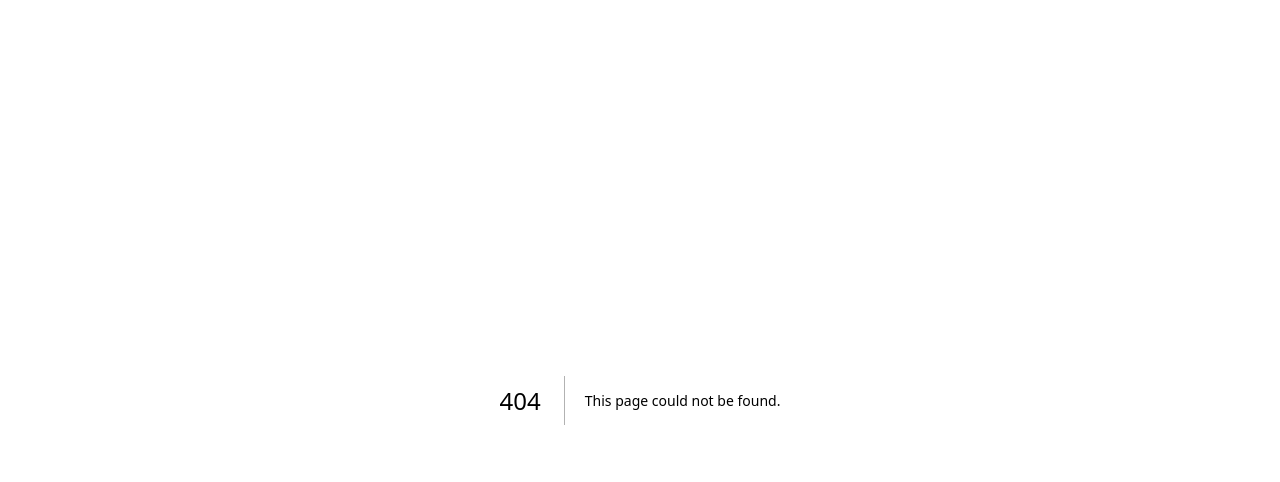
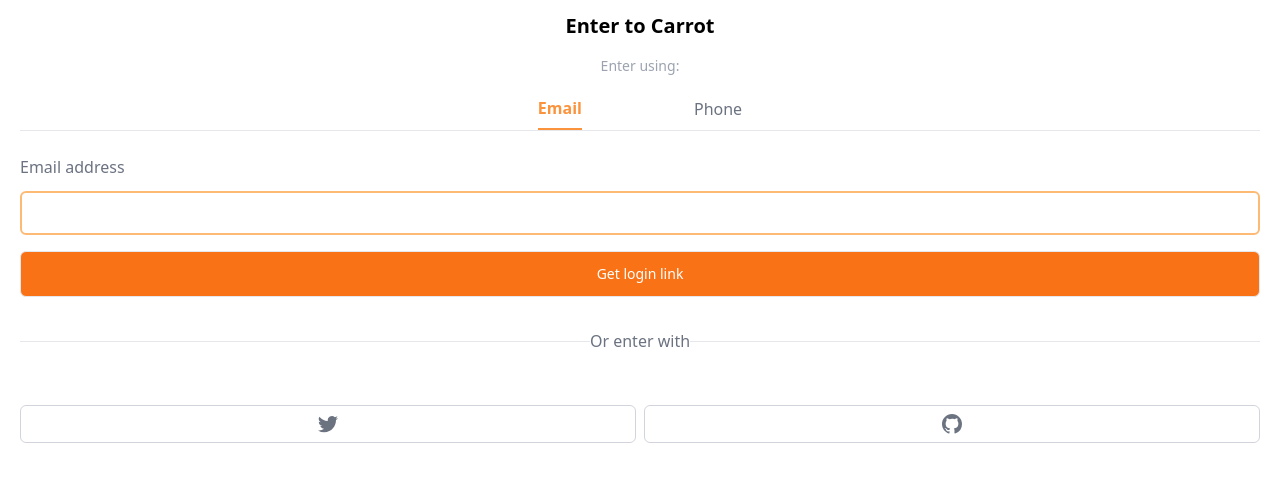
Before and after one commit to kwonhyeonwoo/carrot-market, a Next.js app: page /login in a window 1280 px wide. Before the commit this address had no page. Shown: the top 482 px of the page. Built offline with nearby package versions, Linux system fonts and the light colour scheme.

Commit message:
로그인 UI 작업 완료

```diff
--- a/pages/index.tsx
+++ b/pages/index.tsx
@@ -5,6 +5,8 @@
 
 export default function Home() {
   return (
-    <h1 className='text-blue-500'>hello</h1>
+    <div>
+
+    </div>
   )
 }
--- /dev/null
+++ b/pages/login.tsx
@@ -0,0 +1,74 @@
+import { useState } from "react"
+
+export default function Login() {
+    const [method, setMethod] = useState<"email" | "phone">("email");
+    const onEmailClick = () => setMethod('email');
+    const onPhoneClick = () => setMethod('phone');
+    return (
+        <div className="mt-3 ">
+            <h3 className="font-bold text-xl text-center">Enter to Carrot</h3>
+            <div className="mt-4 px-5">
+                <div>
+                    <h5 className="text-center text-sm text-gray-400 font-medium">Enter using:</h5>
+                    <div className="flex justify-center w-full space-x-28 mt-5 border-b border-gray-200">
+                        <button className={`text-gray-500 pb-2 ${method === 'email' && 'text-orange-400 font-bold border-b-2 border-orange-400'}`} onClick={onEmailClick}>Email</button>
+                        <button className={`text-gray-500 pb-2 ${method === 'phone' && 'text-orange-400 font-bold border-b-2 border-orange-400'}`} onClick={onPhoneClick}>Phone</button>
+                    </div>
+                </div>
+                <form className="flex flex-col mt-6">
+                    <label className="text-gray-500 mb-3">
+                        {method === "email" && "Email address"}
+                        {method === "phone" && "Phone number"}
+                    </label>
+                    <div>
+                        {method === "email" ? <input className="w-full border-2 rounded-md border-orange-300 py-2 focus:outline-none " type="email" required /> : null}
+                        {method === "phone" ? (
+                            <div className="flex">
+                                <span className="border-2 rounded-md rounded-r-none border-r-0 bg-gray-50 px-2 py-2">+82</span>
+                                <input className="w-full border-2 rounded-md rounded-l-none border-gray-300 py-2" type="number" required />
+                            </div>
+                        ) : null}
+                    </div>
+                    <button className="bg-orange-500 text-white py-3 mt-4 border rounded-md text-sm hover:bg-orange-400 focus:outline-none focus:ring-2 ring-offset-2 ring-orange-500">
+                        {method === "email" ? "Get login link" : null}
+                        {method === "phone" ? "Get one-time password" : null}
+                    </button>
+                </form>
+                <div className="mt-11 ">
+                    <div className="relative">
+                        <div className="w-full border-t absolute border-gray-200" />
+                        <div className="relative -top-3 text-center">
+                            <span className="bg-white text-gray-500">Or enter with</span>
+                        </div>
+                    </div>
+                    <div className="flex w-full mt-10">
+                        <button className="border rounded-md py-2 text-gray-500 flex justify-center items-center mr-2 border-gray-300 w-full hover:bg-gray-100">
+                            <svg
+                                className="w-5 h-5"
+                                aria-hidden="true"
+                                fill="currentColor"
+                                viewBox="0 0 20 20"
+                            >
+                                <path d="M6.29 18.251c7.547 0 11.675-6.253 11.675-11.675 0-.178 0-.355-.012-.53A8.348 8.348 0 0020 3.92a8.19 8.19 0 01-2.357.646 4.118 4.118 0 001.804-2.27 8.224 8.224 0 01-2.605.996 4.107 4.107 0 00-6.993 3.743 11.65 11.65 0 01-8.457-4.287 4.106 4.106 0 001.27 5.477A4.073 4.073 0 01.8 7.713v.052a4.105 4.105 0 003.292 4.022 4.095 4.095 0 01-1.853.07 4.108 4.108 0 003.834 2.85A8.233 8.233 0 010 16.407a11.616 11.616 0 006.29 1.84" />
+                            </svg>
+                        </button>
+                        <button className="border rounded-md py-2 text-gray-500 flex justify-center items-center border-gray-300 w-full hover:bg-gray-100">
+                            <svg
+                                className="w-5 h-5"
+                                aria-hidden="true"
+                                fill="currentColor"
+                                viewBox="0 0 20 20"
+                            >
+                                <path
+                                    fillRule="evenodd"
+                                    d="M10 0C4.477 0 0 4.484 0 10.017c0 4.425 2.865 8.18 6.839 9.504.5.092.682-.217.682-.483 0-.237-.008-.868-.013-1.703-2.782.605-3.369-1.343-3.369-1.343-.454-1.158-1.11-1.466-1.11-1.466-.908-.62.069-.608.069-.608 1.003.07 1.531 1.032 1.531 1.032.892 1.53 2.341 1.088 2.91.832.092-.647.35-1.088.636-1.338-2.22-.253-4.555-1.113-4.555-4.951 0-1.093.39-1.988 1.029-2.688-.103-.253-.446-1.272.098-2.65 0 0 .84-.27 2.75 1.026A9.564 9.564 0 0110 4.844c.85.004 1.705.115 2.504.337 1.909-1.296 2.747-1.027 2.747-1.027.546 1.379.203 2.398.1 2.651.64.7 1.028 1.595 1.028 2.688 0 3.848-2.339 4.695-4.566 4.942.359.31.678.921.678 1.856 0 1.338-.012 2.419-.012 2.747 0 .268.18.58.688.482A10.019 10.019 0 0020 10.017C20 4.484 15.522 0 10 0z"
+                                    clipRule="evenodd"
+                                />
+                            </svg>
+                        </button>
+                    </div>
+                </div>
+            </div>
+        </div>
+    )
+}
--- a/styles/globals.css
+++ b/styles/globals.css
@@ -16,12 +16,4 @@
   }
 }
 
-body {
-  color: rgb(var(--foreground-rgb));
-  background: linear-gradient(
-      to bottom,
-      transparent,
-      rgb(var(--background-end-rgb))
-    )
-    rgb(var(--background-start-rgb));
-}
+body {}
```
